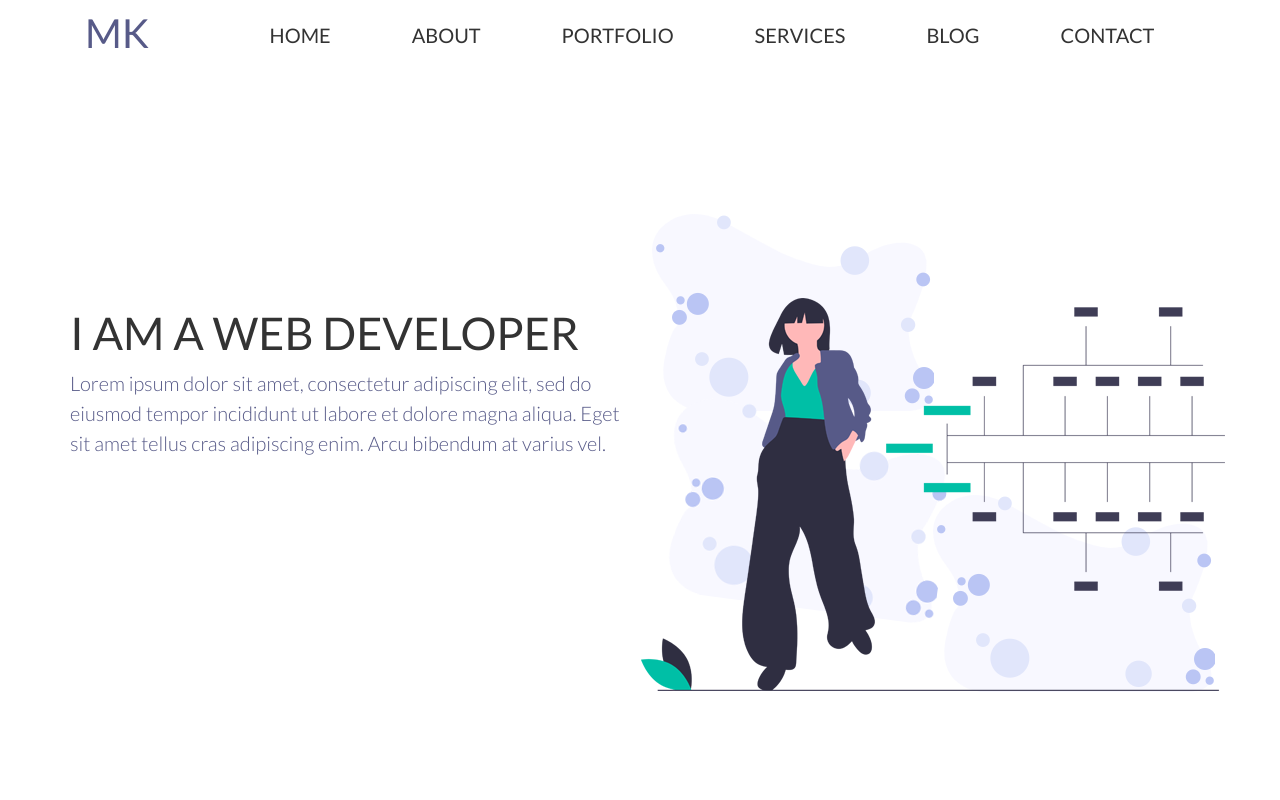
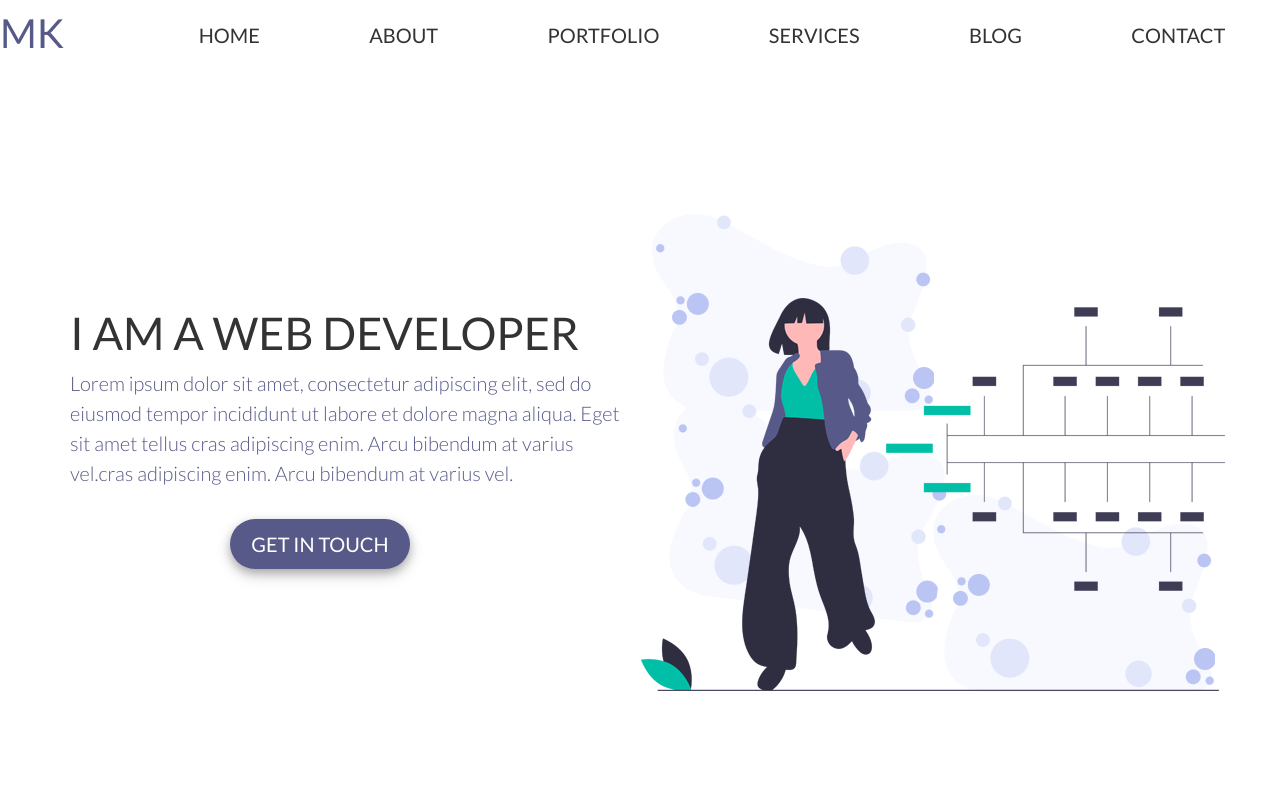
Before and after one commit to maymtko/maymtko.github.io, a website: page personal-site/index.html in a window 1280 px wide. Shown: the top 800 px of the page. Drawn offline with Linux system fonts and the light colour scheme.

Commit message:
Update index.html

```diff
--- a/personal-site/index.html
+++ b/personal-site/index.html
@@ -2,20 +2,28 @@
 <html lang="en">
 <head>
 	<meta charset="UTF-8">
-	<meta name="viewport" content="width=device-width, initial-scale=1, maximum-scale=1">
-	<title>Personal Website</title>
 
+	<meta name="viewport" content="width=device-width,initial-scale=1, maximum-scale=1">
+
+	<!-- <meta name="viewport" content="width=device-width, initial-scale=0.5"> -->
+	<!-- <meta http-equiv="X-UA-Compatible" content="IE=edge,chrome=1">
+	<meta name="HandheldFriendly" content="true"> -->
+	<!-- <meta name="viewport" content="width=590"> -->
+		<title>Personal Website</title>
 	<!-- Bootstrap CSS -->
 	<link rel="stylesheet" href="./src/library/bootstrap/dist/css/bootstrap.min.css">
 	<!-- Custom CSS -->
 	<link rel="stylesheet" href="./src/style/style.css">
+
 </head>
 <body>
 
 	<!-- Start Nav Bar Area -->
 
-		<div id="main">
-	<nav class="container">
+	<div id="main">
+
+
+	<nav>
 
 		<div class="logo"><a href="#">MK</a></div>
 		<ul class="navi-bar">
@@ -42,15 +50,21 @@
 	<div class="row">
 		<div class="banner-text col-md-6 col-lg-6">
 		<h1>I am a web developer</h1>
-		<p>Lorem ipsum dolor sit amet, consectetur adipiscing elit, sed do eiusmod tempor incididunt ut labore et dolore magna aliqua. Eget sit amet tellus cras adipiscing enim. Arcu bibendum at varius vel.</p>
+		<p>Lorem ipsum dolor sit amet, consectetur adipiscing elit, sed do eiusmod tempor incididunt ut labore et dolore magna aliqua. Eget sit amet tellus cras adipiscing enim. Arcu bibendum at varius vel.cras adipiscing enim. Arcu bibendum at varius vel.</p>
+		<button class="banner-btn">Get In Touch</button>
 
 		</div>
 
-		<div class="banner-img col-md-6 col-lg-6">
+		<div class="banner-img img-fluid col-md-6 col-lg-6">
 			<img src="./src/img/hero.png" alt="hero">
 		</div>
-	</div>
-	</section>
+
+		</div>
+
+
+
+
+</section>
 	<!-- End Banner Area -->
 
 	<!-- Start About Area -->
@@ -279,7 +293,7 @@
 
 		</div>
 	</div>
-	</section>
+</section>
 	<!-- End Skills Area -->
 
 	<!-- Start Blog Area -->
@@ -434,7 +448,20 @@
 
 	</section>
 	<!-- End Footer Area -->
+
+
+
 	</div>
+
+
+
+
+
+
+
+
+
+
 
 	<!-- JQuery -->
 	<script src="./src/js/jquery/dist/jquery.min.js"></script>
@@ -445,5 +472,7 @@
 	<!-- Custom JS -->
 	<script src="./src/js/index.js"></script>
 
+
+
 </body>
 </html>
```
